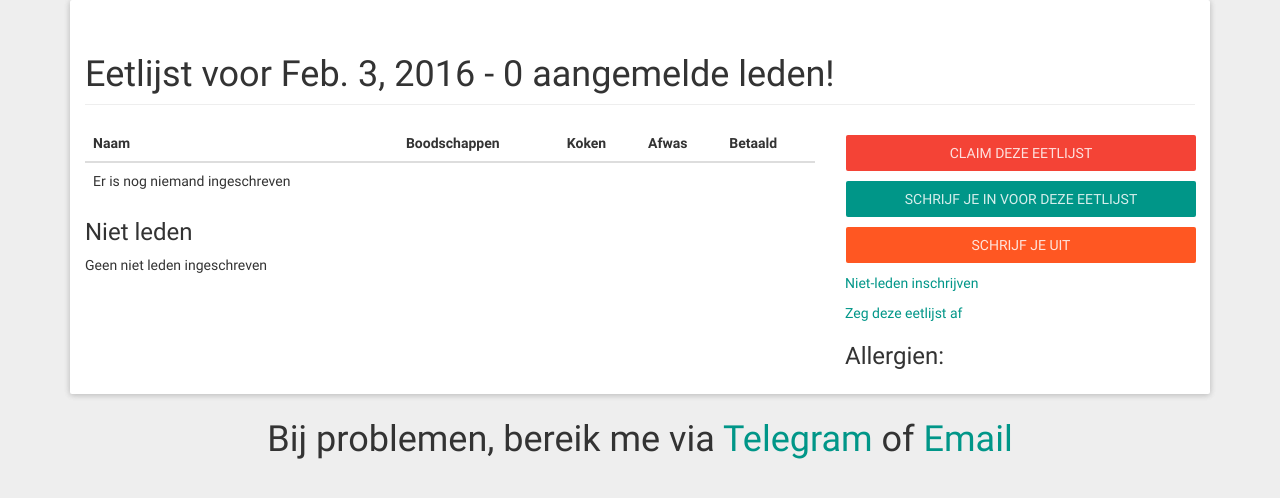
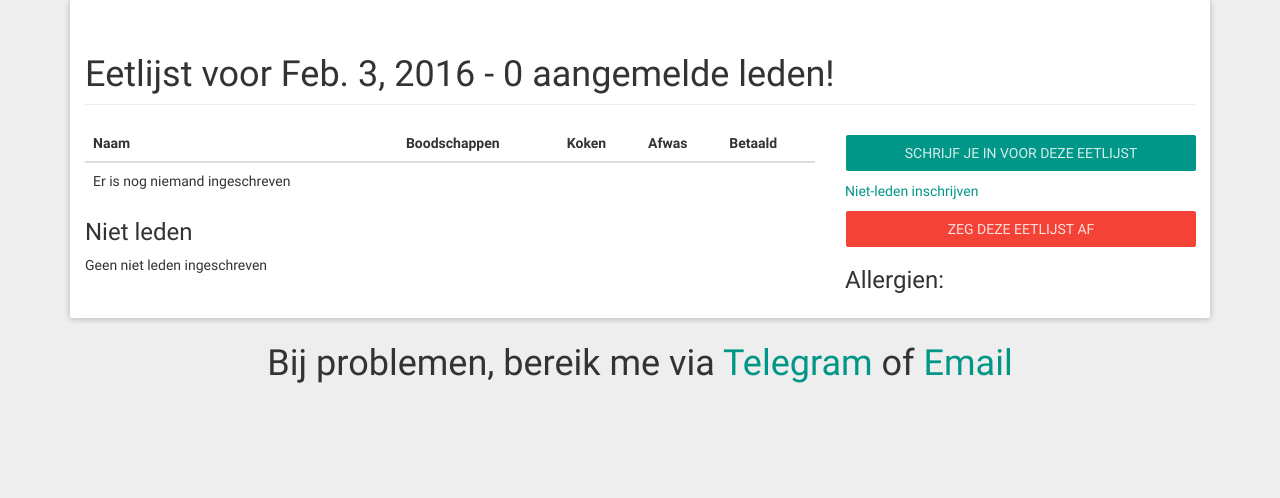
Before and after one commit to esrg-knights/Socrates, a Django app: page /dining/ in a window 1280 px wide. Shown: the part 60-558 px from the top of the page. Run offline with Django 3.2, Linux system fonts and the light colour scheme; the visitor is signed in with stand-in values (Sample User, id 1); data comes from the database, SQL or seed files in the repository; data that the repository does not hold is empty; some libraries are stand-ins or nearby versions.

Commit message:
You can now cancel dining lists
Buttons only show up when it's appropriate

```diff
--- a/Socrates/settings.py
+++ b/Socrates/settings.py
@@ -48,6 +48,7 @@ INSTALLED_APPS = (
     'crispy_forms',
     'account',
     'dining',
+    'debug_toolbar'
 )
 
 MIDDLEWARE_CLASSES = (
--- a/assets/templates/dining/index.html
+++ b/assets/templates/dining/index.html
@@ -26,7 +26,9 @@
                                 <tbody>
                                 {% for participant in participants %}
                                     <tr>
-                                        <td>{{ participant.user.get_full_name }} {% if participant.user.detailsmodel.nickname %}({{ participant.user.detailsmodel.nickname }}) {% endif %}</td>
+                                        <td>{{ participant.user.get_full_name }}
+                                            {% if participant.user.detailsmodel.nickname %}(
+                                                {{ participant.user.detailsmodel.nickname }}) {% endif %}</td>
                                         <td>
                                             <div class="checkbox checkbox-primary">
                                                 <label>
@@ -80,23 +82,31 @@
                         {% endif %}
                     </div>
                     <div class="col-md-4 col-sm-12">
+
+
+                        {% if my_participation %}
                             {% if dinnerlist.owner %}
                                 <p><a href="#" class="btn btn-success btn-block" disabled="true">Eetlijst
                                     van {{ dinnerlist.owner.get_full_name }}</a></p>
                             {% else %}
-                            <a href="{% url 'dining:claim' %}" class="btn btn-danger btn-block">Claim deze eetlijst</a>
+                                <a href="{% url 'dining:claim' %}" class="btn btn-danger btn-block">Claim deze
+                                    eetlijst</a>
                             {% endif %}
 
                             {% if user == dinnerlist.owner %}
                                 <button class="btn btn-info btn-block">Update</button>
                             {% endif %}
-
-                        <p><a href="{% url 'dining:register' %}" class="btn btn-block btn-primary">Schrijf je in voor
+                            <p><a href="{% url 'dining:remove' %}" class="btn btn-block btn-warning">Schrijf je uit</a>
+                            </p>
+                        {% else %}
+                            <p><a href="{% url 'dining:register' %}" class="btn btn-block btn-primary">Schrijf je in
+                                voor
                                 deze eetlijst</a></p>
-                        <p><a href="{% url 'dining:remove' %}" class="btn btn-block btn-warning">Schrijf je uit</a></p>
+                        {% endif %}
                         <p><a href="{% url 'dining:extra' %}">Niet-leden inschrijven</a></p>
                         {% if user.is_superuser %}
-                        <p><a href="{% url 'dining:cancel' %}">Zeg deze eetlijst af</a> </p>
+                            <p><a href="{% url 'dining:cancel' %}" class="btn btn-block btn-danger">Zeg deze eetlijst
+                                af</a></p>
                         {% endif %}
 
                         <h3>Allergien:</h3>
--- a/dining/views.py
+++ b/dining/views.py
@@ -24,6 +24,9 @@ class IndexView(View):
         else:
             self.context['dinnerlist'] = DiningList.get_latest()
 
+        self.context['my_participation'] = True if DiningParticipation.objects.filter(user=request.user,
+                                                                                     dining_list=self.context[
+                                                                                         'dinnerlist']).count() == 1 else False
         self.context['participants'] = self.context['dinnerlist'].get_participants().prefetch_related()
         self.context['thirds'] = self.context['dinnerlist'].get_thirds()
 
@@ -175,7 +178,8 @@ class CancelView(View):
         if not request.user.is_superuser:
             messages.error("Je hebt hier geen privileges voor!")
             return redirect("dining:index")
-        send_mail("Eetlijst is afgezegd", "{} heeft deze afgezegd".format(request.user.get_full_name()), "watson@kotkt.nl", ("bestuur@kotkt.nl",))
+        send_mail("Eetlijst is afgezegd", "{} heeft deze afgezegd".format(request.user.get_full_name()),
+                  "watson@kotkt.nl", ("bestuur@kotkt.nl",))
         [part.cancel() for part in DiningList.get_latest().get_participants()]
 
         messages.success(request, "Eetlijst is afgezegd")
```
Lines whose indentation alone changed are shown as unchanged.
